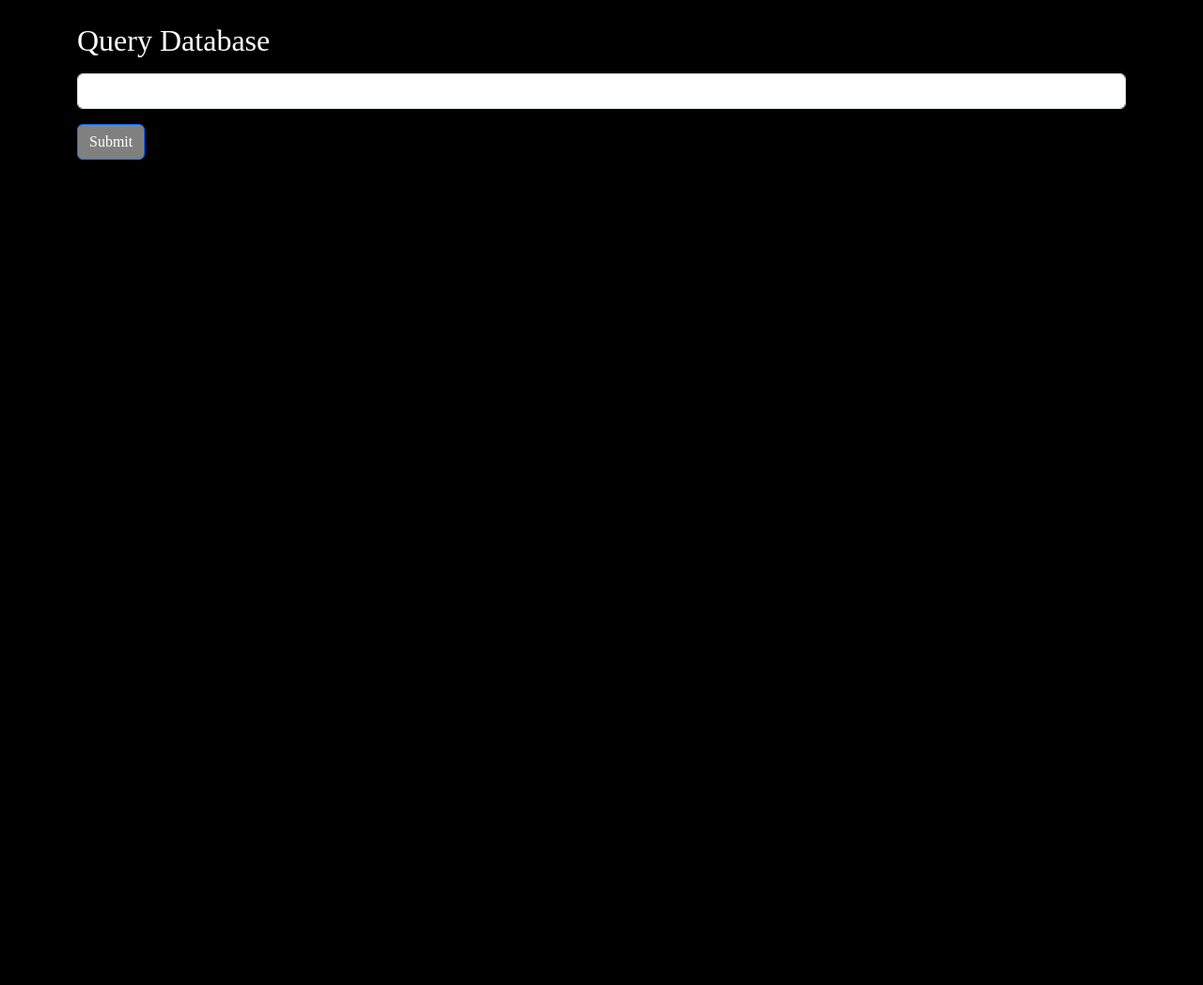
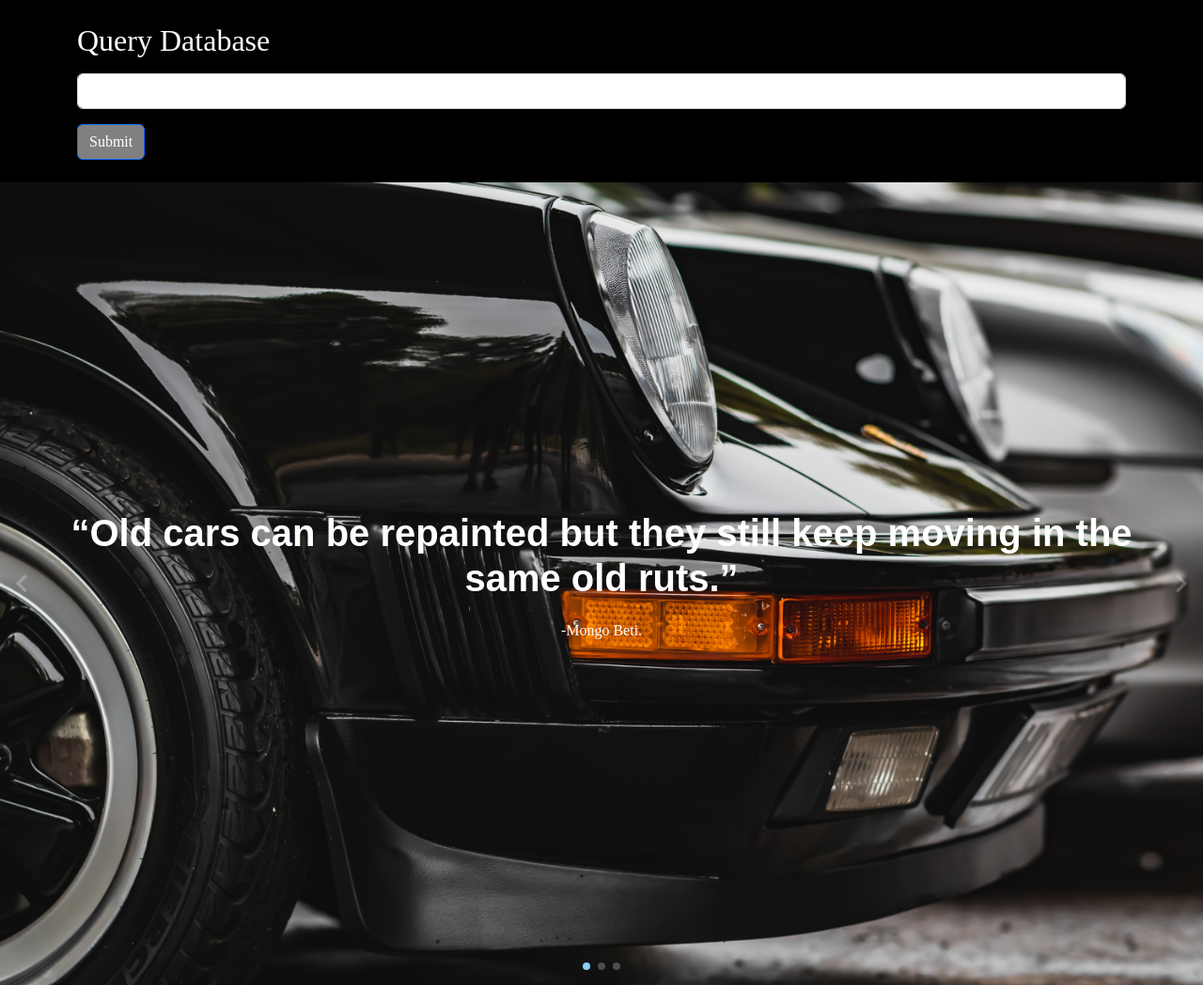
Before and after one commit to Saksham-Jaiswal/Automotive-Ind-DA-Engage-22, a Flask app: page / in a window 1280 px wide. Shown: the part 56-1104 px from the top of the page at 94% size. Before the commit the page ends 226 px from the top, so only its background shows below. Run offline with Flask 2, Linux system fonts and the light colour scheme.

Commit message:
Added automatic slide show of automotive industry images on home page

```diff
--- a/app.py
+++ b/app.py
@@ -31,9 +31,21 @@ df.drop(columns=l1,inplace=True)
 
 
 #creating a route decorator, it is basically the pages you want to create for your website for each new page you will have to create a route i.e. a decorator
-@app.route("/")
-def hello_world():
+@app.route("/",methods=["POST","GET"])
+def query():
+    if request.method=="POST":
+        p1=request.form["nm1"]
+        return redirect(url_for("res1",prm1=p1))
     return render_template('index.html')
+
+
+# @app.route("/<prm1>")  #here we operate upon those variables and reder the result on the webpage
+# def res1(prm1):
+#     if prm1=="cylinders":
+#         return render_template("automotiveDatasetJP.html")
+#     if prm1=="doors":
+#         return render_template()
+#     if prm1==""
 
 #render the data analysis report of the given sample dataset
 @app.route("/Data Analysis Report")
@@ -73,20 +85,7 @@ def analyse(name):
     profile.to_file(output_file=op_file)
     return render_template(name+".html")
 
-@app.route("/query",methods=["POST","GET"])  #this method here gets the values of multiple parameters from the client i.e. the webpage
-def query():
-    if(request.method=="POST"):
-        p1=request.form["nm1"]  #here nm1 is the key and the value will be the input given by the user to the form
-        p2=request.form["nm2"]
-        p3=request.form["nm3"]
-        return redirect(url_for("res",prm1=p1,prm2=p2,prm3=p3))
-    return render_template("query.html")
-
-@app.route("/<prm1>/<prm2>/<prm3>")  #here we operate upon those variables and reder the result on the webpage
-def res(prm1,prm2,prm3):
-    return render_template("automotiveDatasetJP.html")
-
-
+#trending page
 @app.route('/trending')
 def trending():
     newsapi = NewsApiClient(api_key="cf58ec497365431eab660fea88c66aa6")
@@ -110,6 +109,18 @@ def trending():
 
     return render_template('trending.html', context=mylist)
 
+# @app.route("/query",methods=["POST","GET"])  #this method here gets the values of multiple parameters from the client i.e. the webpage
+# def query():
+#     if(request.method=="POST"):
+#         p1=request.form["nm1"]  #here nm1 is the key and the value will be the input given by the user to the form
+#         p2=request.form["nm2"]
+#         p3=request.form["nm3"]
+#         return redirect(url_for("res",prm1=p1,prm2=p2,prm3=p3))
+#     return render_template("query.html")
+
+# @app.route("/<prm1>/<prm2>/<prm3>")  #here we operate upon those variables and reder the result on the webpage
+# def res(prm1,prm2,prm3):
+#     return render_template("automotiveDatasetJP.html")
 
 
 
--- /dev/null
+++ b/static/css/style.css
@@ -0,0 +1,165 @@
+
+:root{
+   font-family: "Raleway", sans-serif;
+   font-size: 16px;
+   font-weight: 400;
+}
+
+*{
+   margin: 0;
+   box-sizing: border-box;
+}
+
+/* carousel */
+.carousel{
+   position: relative;
+}
+
+.carousel_inner{
+   width: 100%;
+   overflow: hidden;
+}
+
+.carousel_inner::after{
+   content: "";
+   display: block;
+   clear: both;
+}
+
+.carousel_item{
+   position: relative;
+   float: left;
+   display: none;
+   width: 100%;
+   margin-right: -100%;
+}
+
+/* slide effect */
+.carousel_item__active,
+.carousel_item__pos_prev,
+.carousel_item__pos_next{
+   display: block;
+}
+
+.carousel_item__pos_prev{
+   left: -100%;
+}
+
+.carousel_item__pos_next{
+   left: 100%;
+}
+
+.carousel_item__prev{
+   transform: translateX(100%);
+   transition: transform .5s ease-in-out;
+}
+
+.carousel_item__next{
+   transform: translateX(-100%);
+   transition: transform .5s ease-in-out;
+}
+
+/* fade effect */
+.carousel__fade .carousel_item__pos_prev,
+.carousel__fade .carousel_item__pos_next{
+   left: 0;
+   opacity: 0;
+}
+
+.carousel__fade .carousel_item__prev,
+.carousel__fade .carousel_item__next{
+   transform: none;
+   opacity: 1;
+   transition: opacity .5s ease-in-out;
+}
+
+.carousel__fade .carousel_item__active.carousel_item__prev,
+.carousel__fade .carousel_item__active.carousel_item__next{
+   opacity: 0;
+}
+
+/* carousel */
+.carousel_img{
+   display: block;
+   width: 100%;
+}
+
+.carousel_caption{
+   position: absolute;
+   top: 0;
+   left: 0;
+   display: flex;
+   flex-direction: column;
+   justify-content: center;
+   width: 100%;
+   height: 100%;
+   padding: 3rem 4rem;
+   text-align: center;
+   color: #fff;
+   z-index: 1;
+}
+
+.carousel_title{
+   font-family: "Montserrat", sans-serif;
+   font-weight: 600;
+}
+
+.carousel_description{
+   margin-top: .75rem;
+   line-height: 150%;
+}
+
+.carousel_indicator{
+   position: absolute;
+   bottom: 1rem;
+   left: 50%;
+   transform: translateX(-50%);
+   display: flex;
+   flex-direction: row;
+   gap: .5rem;
+   z-index: 1;
+}
+
+.carousel_dot{
+   display: block;
+   padding: .25rem;
+   background-color: rgba(255, 255, 255, .25);
+   border: none;
+   border-radius: 50%;
+   cursor: pointer;
+   transition: background-color .5s ease-in-out;
+}
+
+.carousel_dot__active{
+   background-color: lightskyblue;
+   cursor: default;
+   pointer-events: none;
+}
+
+.carousel_control{
+   position: absolute;
+   top: 0;
+   left: 0;
+   display: flex;
+   flex-direction: row;
+   justify-content: space-between;
+   width: 100%;
+   height: 100%;
+}
+
+.carousel_button{
+   display: block;
+   padding-inline: 1rem;
+   font-family: "Raleway", sans-serif;
+   font-size: 1.375rem;
+   background-color: transparent;
+   color: rgba(255, 255, 255, .25);
+   border: none;
+   cursor: pointer;
+   transition: color .25s;
+   z-index: 1;
+}
+
+.carousel_button:hover{
+   color: rgba(135, 206, 250, .75);
+}
--- a/templates/index.html
+++ b/templates/index.html
@@ -1,19 +1,107 @@
-{% extends 'base.html' %}
+<!DOCTYPE html>
+<html lang="en">
 
-{% block title %}
-    Automotive Industry Data Analysis
-{% endblock title %}
+<head>
+   <meta charset="UTF-8">
+   <meta http-equiv="X-UA-Compatible" content="IE=edge">
+   <meta name="viewport" content="width=device-width, initial-scale=1.0">
+   <title> Automotive Industry Data Analysis </title>
+   <link href="https://cdn.jsdelivr.net/npm/bootstrap@5.2.0-beta1/dist/css/bootstrap.min.css" rel="stylesheet"
+        integrity="sha384-0evHe/X+R7YkIZDRvuzKMRqM+OrBnVFBL6DOitfPri4tjfHxaWutUpFmBp4vmVor" crossorigin="anonymous">
+   <link rel="stylesheet" href="https://use.fontawesome.com/releases/v5.15.3/css/all.css">
+   <link rel="stylesheet" href="/static/css/style.css">
+</head>
 
-{% block body %}
+<body style="background-color: black; font-family:'Times New Roman', Times, serif; color:white">
+   <nav class="navbar navbar-dark bg-dark">
+       <div class="container-fluid">
+           <a class="navbar-brand" href="/">Automotive Industry Data Analysis</a>
+           <button class="navbar-toggler" type="button" data-bs-toggle="collapse"
+               data-bs-target="#navbarSupportedContent" aria-controls="navbarSupportedContent" aria-expanded="false"
+               aria-label="Toggle navigation">
+               <span class="navbar-toggler-icon"></span>
+           </button>
+           <div class="collapse navbar-collapse" id="navbarSupportedContent">
+               <ul class="navbar-nav me-auto mb-2 mb-lg-0">
+                   <li class="nav-item">
+                       <a class="nav-link active" aria-current="page" href="/Data Analysis Report">Data Analysis Report</a>
+                   </li>
+                   <li class="nav-item">
+                       <a class="nav-link" href="/Analyse My Dataset">Analyse My Dataset</a>
+                   </li>
+                   <li class="nav-item">
+                       <a class="nav-link" href="/trending">Trending</a>
+                   </li>
+               </ul>
+           </div>
+       </div>
+   </nav>
+
    <div class="container  my-4">
-        <form style="color:white;">
+      <form action="#" style="color:white;" method="post">
           <div class="mb-3">
               <label class="form-label" for=desc>
                   <h2>Query Database</h2>
               </label>
-                <input type="text" class="form-control" id=desc>
+              <input type="text" name="nm1" class="form-control" id=desc>
           </div>
-            <button type="submit" class="btn btn-primary" style="background-color: gray;">Submit</button>
+          <button type="submit" value="submit" class="btn btn-primary" style="background-color: gray;">Submit</button>
       </form>
   </div>
-{% endblock body %}
+
+   <div class="carousel">
+      <div class="carousel_inner">
+         <div class="carousel_item carousel_item__active">
+            <img src="/static/img/image1.jpg" alt="" class="carousel_img">
+            <div class="carousel_caption">
+               <h1 class="carousel_title">“Old cars can be repainted but they still keep moving in the same old ruts.”</h1>
+               <p class="carousel_description">-Mongo Beti.</p>
+            </div>
+         </div>
+         <div class="carousel_item">
+            <img src="/static/img/image2.jpg" alt="" class="carousel_img">
+            <div class="carousel_caption">
+               <h1 class="carousel_title">"Mercedes does beautiful work, absolutely."</h1>
+               <p class="carousel_description">-Sebastian Thrun.</p>
+            </div>
+         </div>
+         <div class="carousel_item">
+            <img src="/static/img/image3.jpg" alt="" class="carousel_img">
+            <div class="carousel_caption">
+               <h1 class="carousel_title">“Aerodynamics are for people who can’t build engines.”  </h1>
+               <p class="carousel_description">— Enzo Ferrari’s.</p>
+            </div>
+         </div>
+         <div class="carousel_item">
+            <img src="/static/img/image4.jpg" alt="" class="carousel_img">
+            <div class="carousel_caption">
+               <h1 class="carousel_title">“I make my cars to go, not to stop.”  </h1>
+               <p class="carousel_description"> — Ettore Bugatti.</p>
+            </div>
+         </div>
+      </div>
+
+      <div class="carousel_indicator">
+         <button class="carousel_dot carousel_dot__active"></button>
+         <button class="carousel_dot"></button>
+         <button class="carousel_dot"></button>
+      </div>
+
+      <div class="carousel_control">
+         <button class="carousel_button carousel_button__prev">
+            <i class="fas fa-chevron-left"></i>
+         </button>
+         <button class="carousel_button carousel_button__next">
+            <i class="fas fa-chevron-right"></i>
+         </button>
+      </div>
+   </div>
+   <script src="/static/js/script.js"></script>
+
+   <script src="https://cdn.jsdelivr.net/npm/bootstrap@5.2.0-beta1/dist/js/bootstrap.bundle.min.js"
+    integrity="sha384-pprn3073KE6tl6bjs2QrFaJGz5/SUsLqktiwsUTF55Jfv3qYSDhgCecCxMW52nD2"
+    crossorigin="anonymous"></script>
+
+</body>
+
+</html>
```
Also changed, not shown: static/js/script.js (added, +90 -0 lines), static/img/image1.jpg (added), static/img/image2.jpg (added), static/img/image3.jpg (added), static/img/image4.jpg (added). Lines whose indentation alone changed are shown as unchanged.
